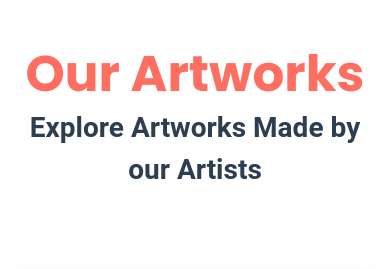
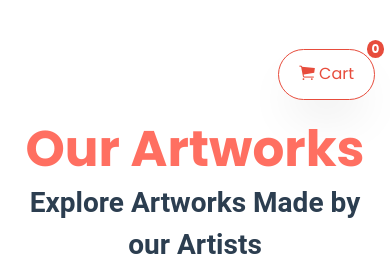
Before and after one commit to Areliano/usanii_art_gallery, a Django app: page /artworks/ in a window 390 px wide. Shown: the part 944-1213 px from the top of the page. Run offline with Django 4.2, Linux system fonts and the light colour scheme; data comes from the database, SQL or seed files in the repository; both versions use the stored data as it was after the commit; some libraries are stand-ins or nearby versions; some web fonts are replaced.

Commit message:
added cart section

```diff
--- a/usanii/templates/artworks.html
+++ b/usanii/templates/artworks.html
@@ -18,9 +18,22 @@
   </div>
 </section>
 
-
 <section class="ftco-section" style="background: white; padding-top: 50px;">
     <div class="container">
+        <!-- Cart Icon (Added at the top right) -->
+        <div class="text-right mb-4" style="position: relative;">
+            <a href="{% url 'view_cart' %}" class="btn btn-outline-primary" style="border-radius: 30px; position: relative;">
+                <i class="ion-ios-cart"></i> Cart
+                <span id="cart-count" class="badge badge-danger" style="position: absolute; top: -10px; right: -10px; border-radius: 50%;">
+                    {% if request.user.is_authenticated and request.user.cart %}
+                        {{ request.user.cart.items.count }}
+                    {% else %}
+                        0
+                    {% endif %}
+                </span>
+            </a>
+        </div>
+
         <div class="row justify-content-center mb-5 pb-2">
             <div class="col-md-7 text-center heading-section ftco-animate">
                 <span class="subheading mb-2" style="color: #FF6F61; font-weight: bold; font-family: 'Poppins', sans-serif;">Our Artworks</span>
@@ -38,15 +51,25 @@
                         <p class="card-text" style="color: #7f8c8d; font-size: 1rem;">Artist Name: {{ artworks.name }}</p>
                         <p class="card-text" style="color: #e74c3c; font-size: 1.2rem;">Artwork Price: Kshs. {{ artworks.price }}</p>
 
+                        <div class="d-flex justify-content-between align-items-center mt-3">
                             <button class="btn {% if artworks.available %}btn-success{% else %}btn-danger{% endif %} inquiry-btn"
                                 data-title="{{ artworks.title }}" data-image="{{ artworks.image.url }}"
-                            style="padding: 10px 20px; font-size: 1rem; border-radius: 30px; border: none; transition: background-color 0.3s ease;">
+                                style="padding: 8px 15px; font-size: 0.9rem; border-radius: 30px; border: none; transition: background-color 0.3s ease;">
                                 {% if artworks.available %}
                                     Available
                                 {% else %}
                                     Unavailable
                                 {% endif %}
                             </button>
+
+                            {% if artworks.available %}
+                            <button class="btn btn-primary add-to-cart"
+                                    data-artwork-id="{{ artworks.id }}"
+                                    style="padding: 8px 15px; font-size: 0.9rem; border-radius: 30px; border: none;">
+                                Add to Cart
+                            </button>
+                            {% endif %}
+                        </div>
                     </div>
                 </div>
             </div>
@@ -182,6 +205,42 @@
         gap: 5px;
     }
 
+    /* Cart specific styles */
+    .badge-danger {
+        background-color: #e74c3c;
+    }
+
+    .btn-outline-primary {
+        color: #e74c3c;
+        border-color: #e74c3c;
+    }
+
+    .btn-outline-primary:hover {
+        background-color: #e74c3c;
+        color: white;
+    }
+
+    .ion-ios-cart {
+        font-size: 1.2rem;
+        vertical-align: middle;
+    }
+
+    /* Add to your existing styles */
+@keyframes spin {
+    0% { transform: rotate(0deg); }
+    100% { transform: rotate(360deg); }
+}
+
+.spinner-border {
+    display: inline-block;
+    width: 1rem;
+    height: 1rem;
+    vertical-align: text-bottom;
+    border: 0.2em solid currentColor;
+    border-right-color: transparent;
+    border-radius: 50%;
+    animation: spin 0.75s linear infinite;
+}
 </style>
 
 <script>
@@ -217,31 +276,29 @@
         inquiryForm.addEventListener("submit", function (event) {
             event.preventDefault();
 
-            // Validate Name (only letters and spaces allowed)
             const nameField = document.getElementById("name");
+            const emailField = document.getElementById("email");
+            const phoneField = document.getElementById("phone");
+
             const nameRegex = /^[A-Za-z\s]+$/;
+            const emailRegex = /^[a-zA-Z0-9._%+-]+@[a-zA-Z0-9.-]+\.[a-zA-Z]{2,}$/;
+            const phoneRegex = /^\d{10}$/;
+
             if (!nameRegex.test(nameField.value)) {
                 alert("Name can only contain letters and spaces.");
                 return;
             }
 
-            // Validate Email (must be a valid email format)
-            const emailField = document.getElementById("email");
-            const emailRegex = /^[a-zA-Z0-9._%+-]+@[a-zA-Z0-9.-]+\.[a-zA-Z]{2,}$/;
             if (!emailRegex.test(emailField.value)) {
                 alert("Invalid email address.");
                 return;
             }
 
-            // Validate Phone (must be exactly 10 digits)
-            const phoneField = document.getElementById("phone");
-            const phoneRegex = /^\d{10}$/;
             if (!phoneRegex.test(phoneField.value)) {
                 alert("Phone number should be exactly 10 digits.");
                 return;
             }
 
-            // If validation passes, proceed with AJAX submission
             const formData = new FormData(inquiryForm);
 
             fetch(inquiryForm.action, {
@@ -268,6 +325,78 @@
                 formResponse.style.color = "red";
             });
         });
+
+        // Improved Add to Cart functionality
+        document.querySelectorAll('.add-to-cart').forEach(button => {
+            button.addEventListener('click', function () {
+                const artworkId = this.dataset.artworkId;
+                const btn = this;
+
+                btn.disabled = true;
+                btn.innerHTML = '<span class="spinner-border spinner-border-sm" role="status" aria-hidden="true"></span> Adding...';
+
+                fetch(`/add-to-cart/${artworkId}/`, {
+                    method: 'POST',
+                    headers: {
+                        'X-Requested-With': 'XMLHttpRequest',
+                        'X-CSRFToken': '{{ csrf_token }}'
+                    }
+                })
+                .then(response => {
+                    if (!response.ok) {
+                        throw new Error('Network response was not ok');
+                    }
+                    return response.json();
+                })
+                .then(data => {
+                    if (data.success) {
+                        document.getElementById('cart-count').textContent = data.cart_count;
+                        showToast(data.message, 'success');
+                    } else {
+                        showToast('Failed to add to cart', 'error');
+                    }
+                })
+                .catch(error => {
+                    console.error('Error:', error);
+                    showToast('An error occurred. Please try again.', 'error');
+                })
+                .finally(() => {
+                    btn.disabled = false;
+                    btn.innerHTML = 'Add to Cart';
+                });
+            });
+        });
+
+        // Toast Notification Helper
+        function showToast(message, type = 'success') {
+            const toast = document.createElement('div');
+            toast.style.position = 'fixed';
+            toast.style.bottom = '20px';
+            toast.style.right = '20px';
+            toast.style.padding = '12px 24px';
+            toast.style.borderRadius = '5px';
+            toast.style.boxShadow = '0 2px 10px rgba(0,0,0,0.1)';
+            toast.style.zIndex = '1000';
+            toast.style.color = 'white';
+            toast.style.transition = 'all 0.3s ease';
+            toast.style.transform = 'translateY(20px)';
+            toast.style.opacity = '0';
+
+            toast.style.backgroundColor = type === 'success' ? '#28a745' : '#dc3545';
+            toast.textContent = message;
+
+            document.body.appendChild(toast);
+
+            setTimeout(() => {
+                toast.style.transform = 'translateY(0)';
+                toast.style.opacity = '1';
+            }, 10);
+
+            setTimeout(() => {
+                toast.style.opacity = '0';
+                setTimeout(() => toast.remove(), 300);
+            }, 3000);
+        }
     });
 </script>
 
--- a/usanii/urls.py
+++ b/usanii/urls.py
@@ -51,4 +51,12 @@ urlpatterns = [
     # Report URLs ...
     path('admin/reports/', generate_reports, name='generate_reports'),
     path('admin/reports/data/', generate_reports, name='report_data'),  # For AJAX requests
+
+    # cart urls
+
+    path('add-to-cart/<int:artwork_id>/', views.add_to_cart, name='add_to_cart'),
+    path('cart/', views.view_cart, name='view_cart'),
+    path('remove-from-cart/<int:item_id>/', views.remove_from_cart, name='remove_from_cart'),
+    path('update-cart-item/<int:item_id>/', views.update_cart_item, name='update_cart_item'),
+    path('checkout/', views.checkout, name='checkout'),
 ]
--- a/usanii/views.py
+++ b/usanii/views.py
@@ -148,6 +148,125 @@ def home(request):
 def artworks(request):
     return render(request, "artworks.html", {"artworks": Artworks.objects.all(), "footer": Footer.objects.all()})
 
+
+# views.py
+from django.shortcuts import render, redirect, get_object_or_404
+from django.contrib.auth.decorators import login_required
+from django.contrib import messages
+from .models import Artworks, Cart, CartItem
+from django.http import JsonResponse
+
+
+def get_or_create_cart(request):
+    if request.user.is_authenticated:
+        cart, created = Cart.objects.get_or_create(user=request.user)
+    else:
+        cart, created = Cart.objects.get_or_create(session_key=request.session.session_key)
+        if created and not request.session.session_key:
+            request.session.create()
+            cart.session_key = request.session.session_key
+            cart.save()
+    return cart
+
+
+# views.py
+from django.shortcuts import render, redirect, get_object_or_404
+from django.contrib import messages
+from .models import Cart, CartItem, Artworks
+
+from django.http import JsonResponse
+
+
+def add_to_cart(request, artwork_id):
+    artwork = get_object_or_404(Artworks, id=artwork_id)
+
+    # Get or create cart
+    if request.user.is_authenticated:
+        cart, created = Cart.objects.get_or_create(user=request.user)
+    else:
+        cart, created = Cart.objects.get_or_create(session_key=request.session.session_key)
+        if created and not request.session.session_key:
+            request.session.create()
+            cart.session_key = request.session.session_key
+            cart.save()
+
+    # Get existing cart item or create new one
+    cart_item, created = CartItem.objects.get_or_create(
+        cart=cart,
+        artwork=artwork,
+        defaults={'quantity': 1}  # Only set quantity=1 when creating new
+    )
+
+    if not created:
+        # If item already exists, increment quantity
+        cart_item.quantity += 1
+        cart_item.save()
+
+    if request.headers.get('x-requested-with') == 'XMLHttpRequest':
+        return JsonResponse({
+            'success': True,
+            'message': f'Successfully added {artwork.title} to your cart',
+            'cart_count': cart.items.count(),
+            'new_quantity': cart_item.quantity,
+            'item_total': cart_item.total_price,
+            'cart_total': cart.total_price
+        })
+
+    return redirect('artworks')
+
+def view_cart(request):
+    try:
+        if request.user.is_authenticated:
+            cart = Cart.objects.get(user=request.user)
+        else:
+            cart = Cart.objects.get(session_key=request.session.session_key)
+    except Cart.DoesNotExist:
+        cart = None
+
+    return render(request, "cart.html", {
+        "cart": cart,
+        "footer": Footer.objects.all()
+    })
+
+def remove_from_cart(request, item_id):
+    cart_item = get_object_or_404(CartItem, id=item_id)
+    cart = cart_item.cart
+
+    # Check if the cart belongs to the user or session
+    if (request.user.is_authenticated and cart.user == request.user) or \
+            (not request.user.is_authenticated and cart.session_key == request.session.session_key):
+        cart_item.delete()
+        messages.success(request, 'Artwork removed from cart successfully!')
+    else:
+        messages.error(request, 'You cannot remove this item.')
+
+    return redirect('view_cart')
+
+
+def update_cart_item(request, item_id):
+    cart_item = get_object_or_404(CartItem, id=item_id)
+    cart = cart_item.cart
+
+    if (request.user.is_authenticated and cart.user == request.user) or \
+            (not request.user.is_authenticated and cart.session_key == request.session.session_key):
+        quantity = int(request.POST.get('quantity', 1))
+        if quantity > 0:
+            cart_item.quantity = quantity
+            cart_item.save()
+            messages.success(request, 'Cart updated successfully!')
+        else:
+            cart_item.delete()
+            messages.success(request, 'Artwork removed from cart successfully!')
+    else:
+        messages.error(request, 'You cannot update this item.')
+
+    return redirect('view_cart')
+
+
+def checkout(request):
+    return render(request, "checkout.html", {
+        "footer": Footer.objects.all()
+    })
 
 def exhibitions(request):
     exhibitions = Exhibition.objects.all()
```
Also changed, not shown: usanii/models.py (+33 -4 lines), usanii/templates/cart.html (added, +148 -0 lines), db.sqlite3, usanii/migrations/0016_cart_alter_artworks_price_cartitem.py (added). Lines whose indentation alone changed are shown as unchanged.
